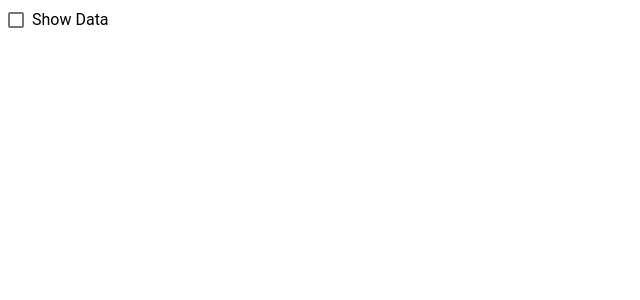
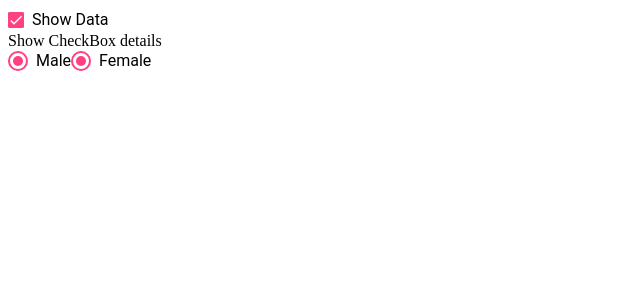
Before and after one commit to rmulder/Angular-4-Source-Code, an Angular app in the folder material-demo/: page / in a window 1280 px wide. Shown: the top 300 px of the page, without its empty margins (0-640 px from the left). Built offline with nearby package versions, Linux system fonts and the light colour scheme.

Commit message:
Materila Radio Group
Co-Authored-By: srvnprasanth <srvnprasanth@users.noreply.github.com>

#refs ticket-saravana RadioGroup workout commit..!

```diff
--- a/material-demo/src/app/app.component.html
+++ b/material-demo/src/app/app.component.html
@@ -8,3 +8,9 @@
 <div *ngIf="checkBoxId.checked">
   Show CheckBox details
 </div>
+
+
+<mat-radio-group value="1">
+  <mat-radio-button value="1">Male</mat-radio-button>
+  <mat-radio-button value="0" [checked]="isChecked">Female</mat-radio-button>
+</mat-radio-group>
--- a/material-demo/src/app/app.component.ts
+++ b/material-demo/src/app/app.component.ts
@@ -7,7 +7,7 @@
 })
 export class AppComponent {
   title = 'app';
-  isChecked = false;
+  isChecked = true;
   onChange(event) {
     console.log(event);
   }
```
Also changed, not shown: material-demo/src/app/app.module.ts (+5 -2 lines).
